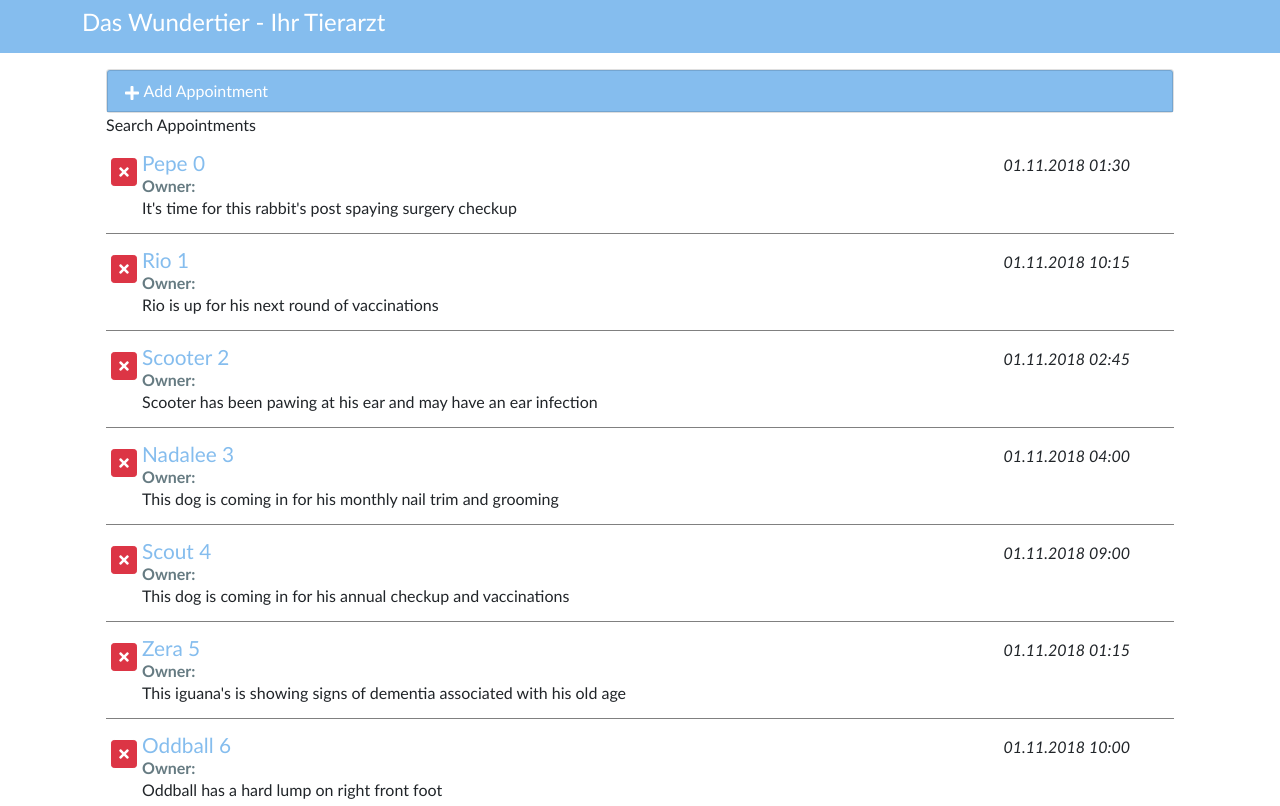
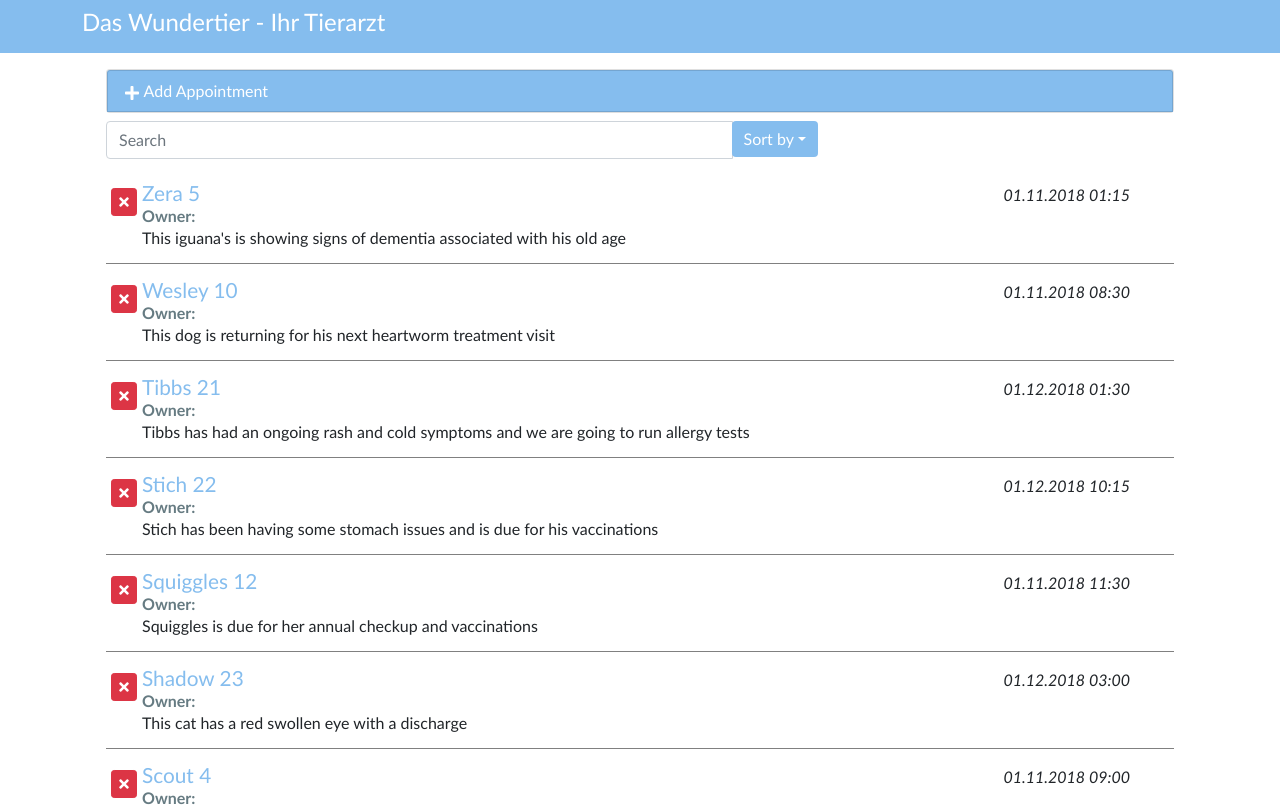
Before and after one commit to Verenasworld/webinterface, a React (Create React App) app: page / in a window 1280 px wide. Shown: the top 806 px of the page. Built offline with nearby package versions, Linux system fonts and the light colour scheme.

Commit message:
add orderby and show only filteredApts by petName bydir asc ore desc

```diff
--- a/src/components/App.js
+++ b/src/components/App.js
@@ -12,6 +12,8 @@
   this.state={
     myAppointments:[],
     formDisplay : false,
+    orderBy: 'petName',
+    orderDir: 'adescsc',
     lastIndex: 0
    };
   this.deleteAppointment = this.deleteAppointment.bind(this);
@@ -67,7 +69,26 @@
 
   render(){
 
-    return (
+    let order;
+    let filteredApts = this.state.myAppointments;
+    if (this.state.orderDir === 'asc'){
+      order = 1;
+    }else {
+      order = -1;
+    }
+
+    filteredApts.sort((a,b) => {
+      if(
+        a[this.state.orderBy].toLowerCase()<
+        b[this.state.orderBy].toLowerCase()
+      ){
+        return -1 * order;
+      }else{
+        return 1* order;
+      }
+    })
+
+return (
       <main className="page bg-white" id="petratings" >
           <div className="container" >
             <div className="row" >
@@ -78,7 +99,8 @@
                   toggleForm = {this.toggleForm}
                   AddApointsment = {this.addApointsment}/>
                     <SearchApointments/>
-                    <ListApoointsment  appointments ={this.state.myAppointments}
+                    <ListApoointsment
+                     appointments ={filteredApts}
                     deleteAppointment = {this.deleteAppointment}/>
                 </div>
               </div>
--- a/src/components/SearchApointments.js
+++ b/src/components/SearchApointments.js
@@ -3,9 +3,67 @@
 export default class SearchApointments extends Component {
     render() {
         return (
-            <div>
-                Search Appointments
+            <div className=" col-md-10 col-lg-8">
+            <div className="input-group my-2">
+              <input
+                id="SearchApts"
+                placeholder="Search"
+                type="text"
+                className="form-control"
+                aria-label="Search Appointments"
+              />
+
+              <div className="input-group-append">
+                <button
+                  type="button"
+                  className="btn btn-primary dropdown-toggle"
+                  data-toggle="dropdown"
+                  aria-haspopup="true"
+                  aria-expanded="false"
+                >
+                  Sort by
+                  <span className="caret"></span>
+                </button>
+
+                <div className="dropdown-menu dropdown-menu-right">
+                  <a href="#" className="dropdown-item d-flex justify-content-between" id="petName">
+                    Pet Name
+                    <font-awesome-icon icon="check"/>
+                  </a>
+
+                  <a className="dropdown-item d-flex justify-content-between" href="#" id="aptDate">
+                    Date
+                    <font-awesome-icon icon="check"/>
+                  </a>
+
+                  <a href="#" className="dropdown-item d-flex justify-content-between" id="ownerName">
+                    Owner
+                    <font-awesome-icon icon="check"/>
+                  </a>
+
+                  <div className="dropdown-divider" role="separator"></div>
+
+                  <a
+                    className="dropdown-item d-flex justify-content-between"
+                    href="#"
+                    id="asc"
+                  >
+                    Asc
+                    <font-awesome-icon icon="check"/>
+                  </a>
+
+                  <a
+                    className="dropdown-item d-flex justify-content-between"
+                    href="#"
+                    id="desc"
+                  >
+                    Desc
+                    <font-awesome-icon icon="check"/>
+                  </a>
+                </div>
+              </div>
             </div>
-        )
+          </div>
+        );
     }
 }
```
